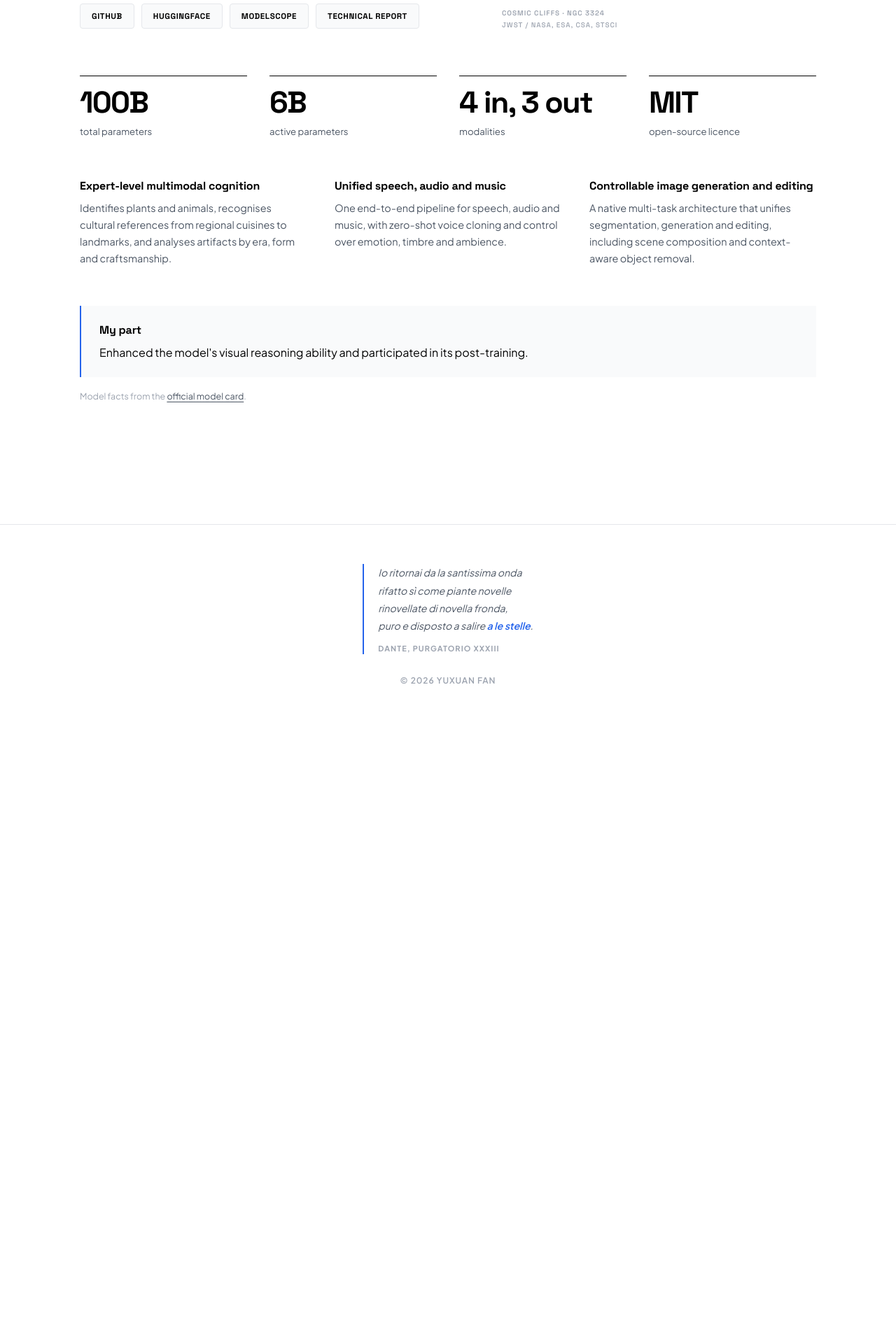
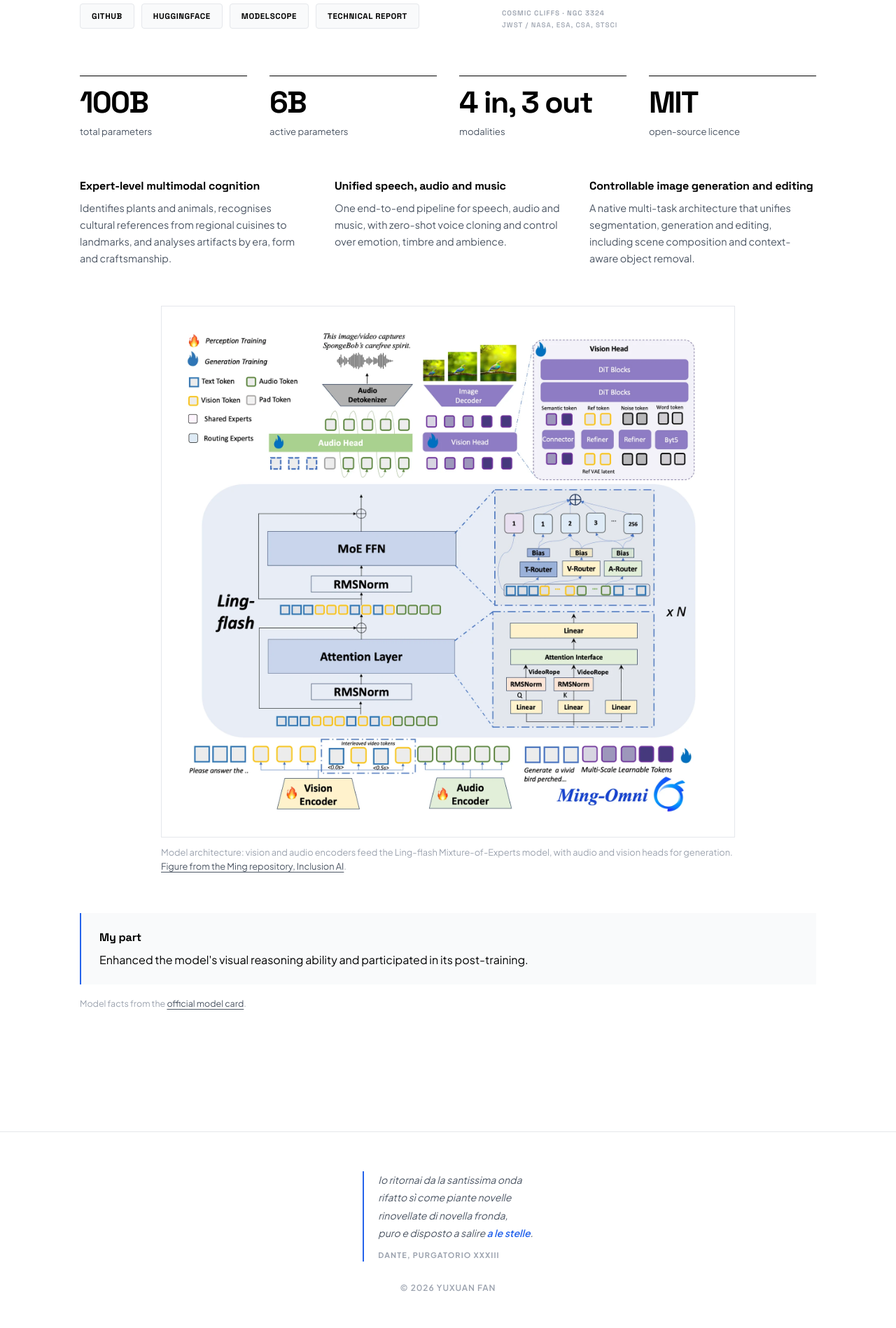
Before and after one commit to yuxuanfanOrion/yuxuanfanOrion.github.io, a Jekyll site: the page built from _pages/projects.md, in a window 1280 px wide. Shown: the part 1686-3584 px from the top of the page at 70% size. Built offline with Jekyll 4.4.1, drawn with Linux system fonts in a browser that asks for light colours; before the commit the page ends 2716 px from its top, so only the background shows below that.

Commit message:
Show the Ming architecture figure on the Projects page
Adds an optional large figure to a project, shown under the highlights
on a white panel in both themes. Ming-flash-omni 2.0 uses the model
architecture figure from its MIT-licensed repository, captioned and
credited with a link. The project recipe in CLAUDE.md lists the fields
the page now reads.

```diff
--- a/_data/projects.yml
+++ b/_data/projects.yml
@@ -11,6 +11,8 @@
 # summary:     what the project is
 # stats:       key numbers (value, label)
 # highlights:  capabilities (title, text)
+# figure:      optional large figure shown under the highlights (src, alt,
+#              caption, credit, url of the page it comes from)
 # role:        the part played
 # source:      where the facts above come from (label, url)
 # links:       shown as buttons, in this order
@@ -73,6 +75,12 @@
       text: "One end-to-end pipeline for speech, audio and music, with zero-shot voice cloning and control over emotion, timbre and ambience."
     - title: "Controllable image generation and editing"
       text: "A native multi-task architecture that unifies segmentation, generation and editing, including scene composition and context-aware object removal."
+  figure:
+    src: "/images/project-ming-architecture.webp"
+    alt: "Architecture of Ming-flash-omni: vision and audio encoders feed the Ling-flash Mixture-of-Experts language model, whose outputs drive an audio head and a vision head for speech and image generation"
+    caption: "Model architecture: vision and audio encoders feed the Ling-flash Mixture-of-Experts model, with audio and vision heads for generation."
+    credit: "Figure from the Ming repository, Inclusion AI"
+    url: "https://github.com/inclusionAI/Ming"
   role: "Enhanced the model's visual reasoning ability and participated in its post-training."
   source:
     label: "official model card"
--- a/_pages/projects.md
+++ b/_pages/projects.md
@@ -63,6 +63,16 @@ lede: "Foundation models and projects I have worked on."
     </div>
     {% endif %}
 
+    {% if project.figure %}
+    <figure class="project-figure">
+      <img src="{{ project.figure.src }}" alt="{{ project.figure.alt }}" loading="lazy" decoding="async">
+      <figcaption>
+        {{ project.figure.caption }}
+        {% if project.figure.credit %}<a href="{{ project.figure.url }}" target="_blank" rel="noopener">{{ project.figure.credit }}</a>.{% endif %}
+      </figcaption>
+    </figure>
+    {% endif %}
+
     {% if project.role %}
     <div class="project-role">
       <h3>My part</h3>
--- a/assets/css/home.css
+++ b/assets/css/home.css
@@ -1587,6 +1587,37 @@ section:first-of-type {
   line-height: 1.65;
 }
 
+/* A figure from the project itself, on white in both themes because such
+   diagrams are drawn for a white page. */
+.project-figure {
+  margin-top: 56px;
+}
+
+.project-figure img {
+  display: block;
+  width: 100%;
+  max-width: 820px;
+  height: auto;
+  margin: 0 auto;
+  padding: 28px;
+  background: #ffffff;
+  border: 1px solid var(--border);
+}
+
+.project-figure figcaption {
+  max-width: 820px;
+  margin: 12px auto 0;
+  font-size: 0.8rem;
+  line-height: 1.55;
+  color: var(--text-tertiary);
+}
+
+.project-figure figcaption a {
+  color: var(--text-secondary);
+  text-decoration: underline;
+  text-underline-offset: 3px;
+}
+
 /* The part played, set apart from what the project's makers say about it. */
 .project-role {
   margin-top: 56px;
@@ -1647,6 +1678,14 @@ section:first-of-type {
     grid-template-columns: 1fr;
     gap: 28px;
     margin-top: 40px;
+  }
+
+  .project-figure {
+    margin-top: 40px;
+  }
+
+  .project-figure img {
+    padding: 14px;
   }
 
   .project-role {
```
Also changed, not shown: CLAUDE.md (+24 -5 lines), images/project-ming-architecture.webp (added).
